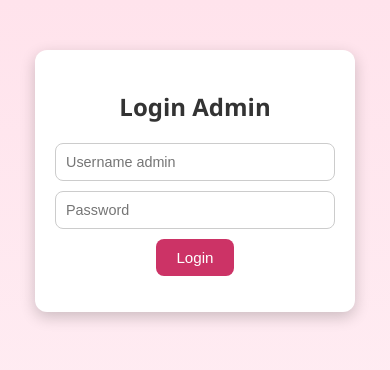
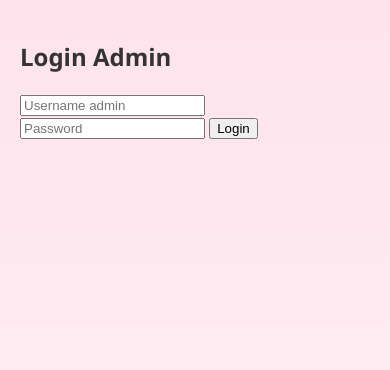
Before and after one commit to fricyliarusdiana/The_Moon_Cycle, a plain HTML site: page login.html in a window 390 px wide. Drawn offline with Linux system fonts and the light colour scheme.

Commit message:
Update style.css

```diff
--- a/style.css
+++ b/style.css
@@ -1,9 +1,7 @@
-/* Box-sizing universal */
 * {
   box-sizing: border-box;
 }
 
-/* Body umum */
 body {
   font-family: "Segoe UI", sans-serif;
   background: linear-gradient(to bottom, #ffe3ec, #fef6f9);
@@ -15,14 +13,12 @@ body {
   margin: 0 auto;
 }
 
-/* Logo sekolah */
 .logo {
   width: 80px;
   display: block;
   margin: 0 auto 10px auto;
 }
 
-/* Judul utama */
 h1 {
   text-align: center;
   color: #cc3366;
@@ -30,13 +26,16 @@ h1 {
   font-size: 1.8rem;
 }
 
-/* Navigasi bulan */
 .nav {
+  display: flex;
+  align-items: center;
+  justify-content: center;
+  flex-wrap: wrap;
+  gap: 10px;
+  margin: 20px 0;
   text-align: center;
-    margin: 20px 0;
 }
 
-/* Tombol navigasi */
 .nav button {
   padding: 8px 14px;
   background: #cc3366;
@@ -47,14 +46,11 @@ h1 {
   font-size: 1rem;
 }
 
-/* Label bulan */
 .nav span {
-    margin: 0 15px;
   font-weight: bold;
   font-size: 1.2rem;
 }
 
-/* Kalender */
 .calendar {
   display: grid;
   grid-template-columns: repeat(7, 1fr);
@@ -63,7 +59,6 @@ h1 {
   margin: auto;
 }
 
-/* Setiap hari dalam kalender */
 .day {
   background: white;
   padding: 15px;
@@ -76,25 +71,21 @@ h1 {
   transition: transform 0.1s ease-in-out;
 }
 
-/* Efek hover */
 .day:hover {
   transform: scale(1.05);
   background-color: #fff0f5;
 }
 
-/* Hari yang ditandai haid */
 .day.haid {
   background-color: #ff99bb;
   color: white;
 }
 
-/* Hari prediksi */
 .day.prediksi {
   background-color: #b3e6ff;
   color: #004466;
 }
 
-/* Catatan pengguna */
 .note {
   text-align: center;
   max-width: 600px;
@@ -107,58 +98,19 @@ h1 {
   font-size: 0.95rem;
 }
 
-/* Box login admin */
-.login-box {
-    max-width: 400px;
-    margin: 50px auto;
-    background: white;
-    padding: 30px;
-    border-radius: 12px;
-    box-shadow: 0 5px 15px rgba(0, 0, 0, 0.2);
-    text-align: center;
-}
-
-/* Input login */
-.login-box input {
-    display: block;
-    width: 100%;
-    margin: 10px 0;
-    padding: 10px;
-    border-radius: 8px;
-    border: 1px solid #ccc;
-}
-
-/* Tombol login */
-.login-box button {
-    padding: 10px 20px;
-    background: #cc3366;
-    color: white;
-    border: none;
-    border-radius: 8px;
-    cursor: pointer;
-    font-size: 1rem;
-}
-
-/* 🔁 MEDIA QUERY: Responsif Mobile */
 @media (max-width: 600px) {
   h1 {
-        font-size: 1.4rem;
+    font-size: 1.5rem;
   }
 
   .nav {
     flex-direction: column;
+    gap: 6px;
   }
 
-    .nav button {
-        padding: 6px 10px;
-        font-size: 0.9rem;
-        margin: 5px;
-    }
-
-    .nav span {
-        font-size: 1rem;
-        display: block;
-        margin: 10px 0;
+  .nav button, .nav span {
+    width: 100%;
+    text-align: center;
   }
 
   .calendar {
@@ -177,17 +129,4 @@ h1 {
     padding: 8px;
     margin: 15px auto;
   }
-
-    .login-box {
-        padding: 20px;
-        margin: 30px 15px;
 }
-
-    .login-box input {
-        font-size: 0.9rem;
-    }
-
-    .login-box button {
-        font-size: 0.95rem;
-    }
-}
```
Lines whose indentation alone changed are shown as unchanged.
